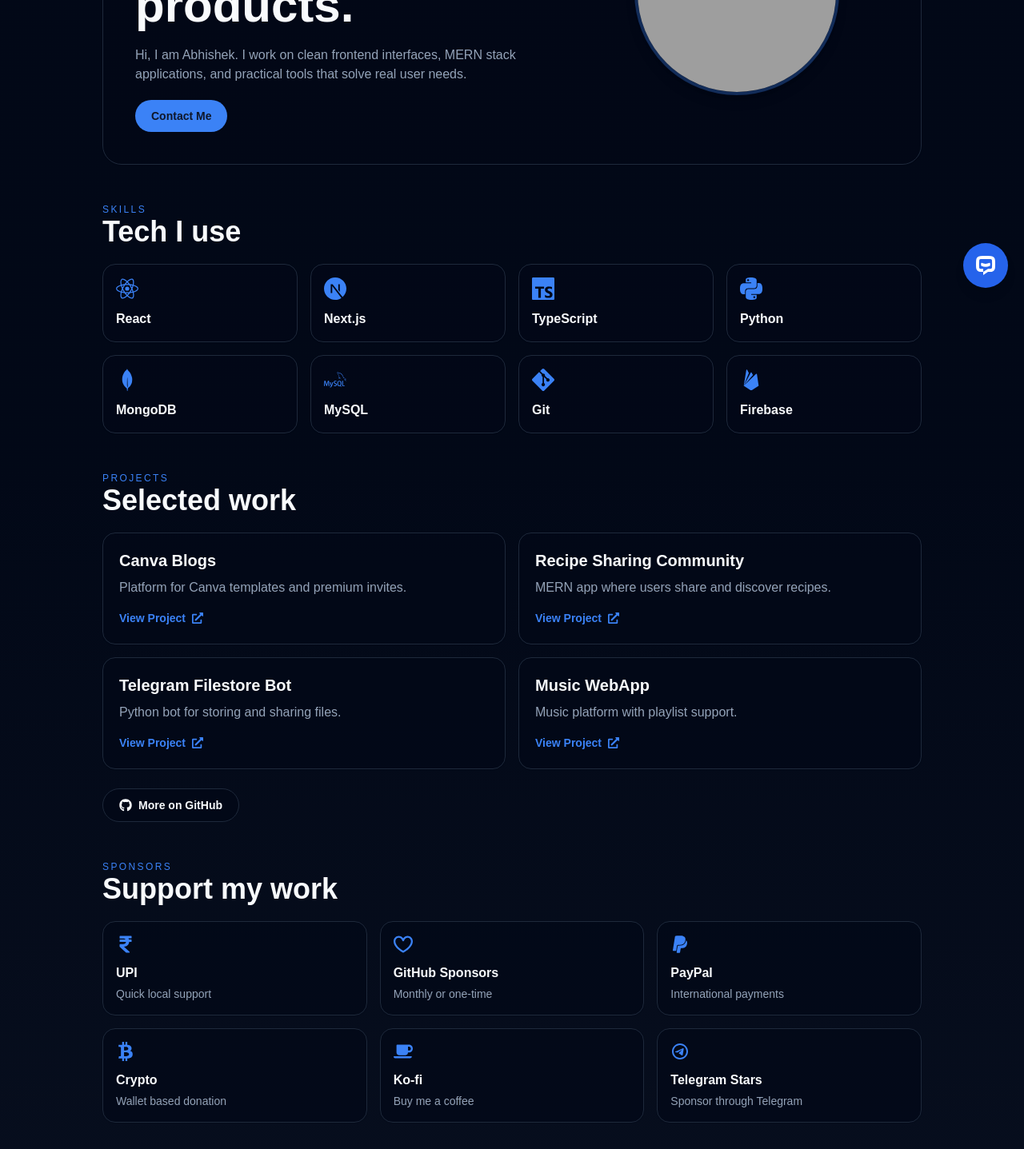
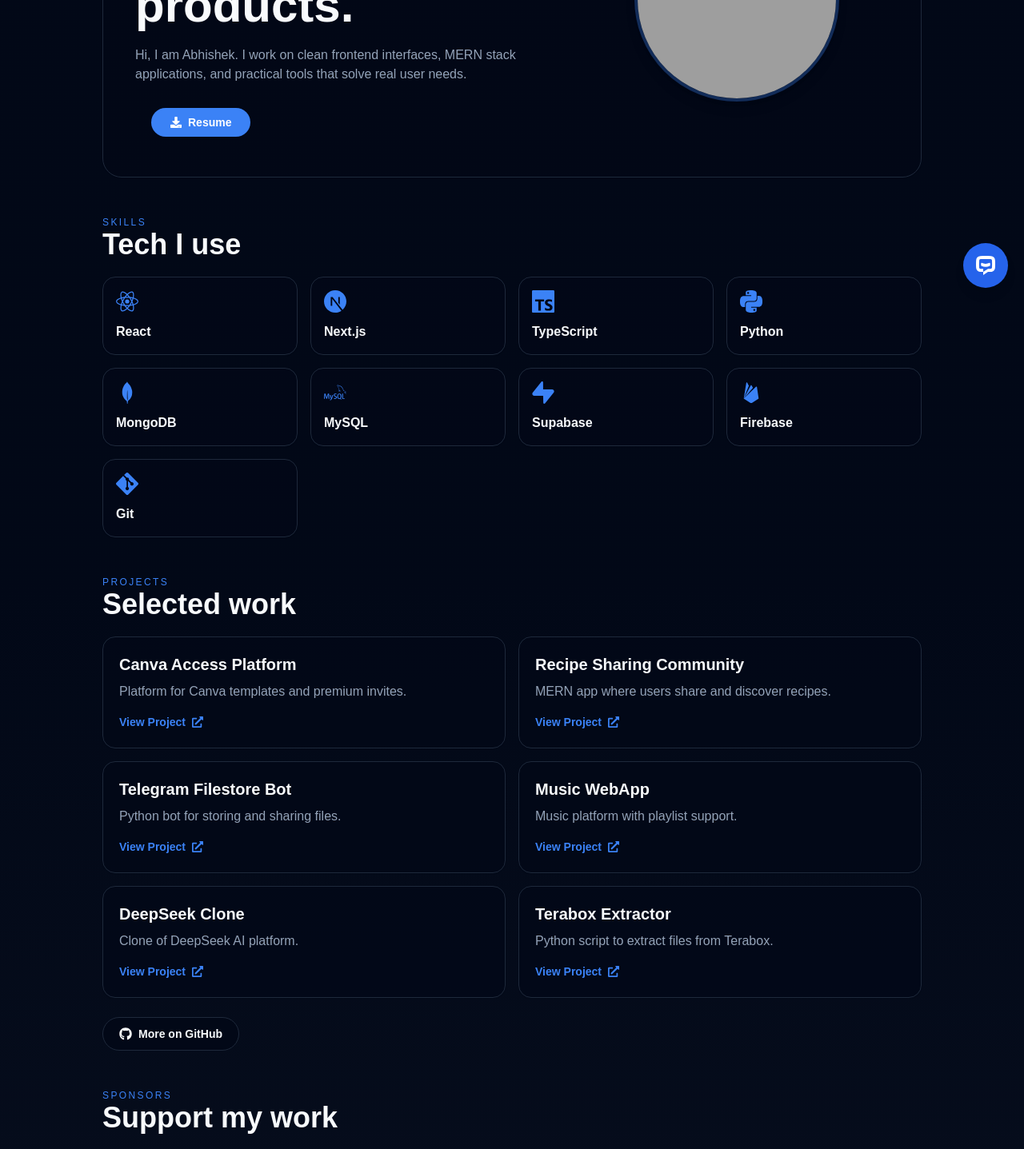
Before and after one commit to MrAbhi2k3/NextJs-Portfolio, a Next.js app: page / in a window 1280 px wide. Shown: the part 420-1857 px from the top of the page at 80% size. Built offline with nearby package versions, Linux system fonts and the light colour scheme; grey boxes are pictures that could not be loaded; a web font is replaced by a local one.

Commit message:
addedresume

```diff
--- a/app/(home)/components/HeroSection.tsx
+++ b/app/(home)/components/HeroSection.tsx
@@ -1,4 +1,5 @@
 import Image from "next/image";
+import Resume from "./Resume";
 
 const HeroSection = () => {
   return (
@@ -12,11 +13,11 @@
             and practical tools that solve real user needs.
           </p>
           <a
-            href="mailto:mailus@mrabhi2k3.me"
-            className="inline-flex rounded-full bg-primary px-5 py-2.5 text-sm font-semibold text-primary-foreground transition hover:opacity-90"
+            className="inline-flex px-5 py-2.5 "
           >
-            Contact Me
+            <Resume />
           </a>
+
         </div>
 
         <div className="mx-auto">
--- a/app/(home)/components/Navbar.tsx
+++ b/app/(home)/components/Navbar.tsx
@@ -2,7 +2,7 @@
 
 import Link from "next/link";
 import { useTheme } from "next-themes";
-import { FaGithub, FaInstagram, FaTelegram } from "react-icons/fa";
+import { FaGithub, FaInstagram, FaLinkedin } from "react-icons/fa";
 import { Moon, Sun } from "lucide-react";
 
 const Navbar = () => {
@@ -20,9 +20,9 @@
       Icon: FaInstagram,
     },
     {
-      label: "Telegram",
-      link: "https://t.me/MrAbhi2k3",
-      Icon: FaTelegram,
+      label: "LinkedIn",
+      link: "https://www.linkedin.com/in/KumaarAbhishek/",
+      Icon: FaLinkedin,
     },
   ];
 
--- a/app/(home)/components/Projects.tsx
+++ b/app/(home)/components/Projects.tsx
@@ -3,9 +3,9 @@
 
 const projects = [
   {
-    title: "Canva Blogs",
+    title: "Canva Access Platform",
     description: "Platform for Canva templates and premium invites.",
-    link: "https://github.com/MrAbhi2k3/Canva-Premium-Invites",
+    link: "https://canva.teleroidgroup.store",
   },
   {
     title: "Recipe Sharing Community",
@@ -20,8 +20,18 @@
   {
     title: "Music WebApp",
     description: "Music platform with playlist support.",
-    link: "https://github.com/MrAbhi2k3/Music-webApp",
+    link: "https://github.com/MrAbhi2k3/MusicWebapp",
   },
+  {
+    title: "DeepSeek Clone",
+    description: "Clone of DeepSeek AI platform.",
+    link: "https://github.com/MrAbhi2k3/DeepSeek-Clone",
+  },
+  {
+    title: "Terabox Extractor",
+    description: "Python script to extract files from Terabox.",
+    link: "https://github.com/MrAbhi2k3/TeraboxLinkExtractor",
+  }
 ];
 
 const Projects = () => {
--- /dev/null
+++ b/app/(home)/components/Resume.tsx
@@ -0,0 +1,28 @@
+
+import { view } from "framer-motion";
+import React from "react";
+import { FaDownload } from "react-icons/fa";
+
+
+
+const resumeUrl = "https://github.com/user-attachments/files/25412455/abhi.resume.pdf";
+
+const Resume = () => {
+    const handleViewResume = () => {
+        window.open(resumeUrl, "_blank");
+    };
+
+    return (
+        <div className="flex flex-col items-center justify-center gap-6">
+            <button
+                className="px-6 py-2 bg-primary rounded-full text-white hover:bg-blue-700  items-center gap-2 inline-flex text-sm font-semibold text-primary-foreground transition hover:opacity-90"
+                onClick={handleViewResume}
+            >
+                <FaDownload className="text-white" />
+                Resume
+            </button>
+        </div>
+    );
+};
+
+export default Resume;
--- a/app/(home)/components/Skills.tsx
+++ b/app/(home)/components/Skills.tsx
@@ -5,6 +5,7 @@
   SiNextdotjs,
   SiPython,
   SiReact,
+  SiSupabase,
   SiTypescript,
 } from "react-icons/si";
 import { RiFirebaseFill } from "react-icons/ri";
@@ -16,8 +17,9 @@
   { text: "Python", Icon: SiPython },
   { text: "MongoDB", Icon: SiMongodb },
   { text: "MySQL", Icon: SiMysql },
+  { text: "Supabase", Icon: SiSupabase },
+  { text: "Firebase", Icon: RiFirebaseFill },
   { text: "Git", Icon: SiGit },
-  { text: "Firebase", Icon: RiFirebaseFill },
 ];
 
 const Skills = () => {
```
Also changed, not shown: 1 other file (tests, documents, lock files or other folders).
